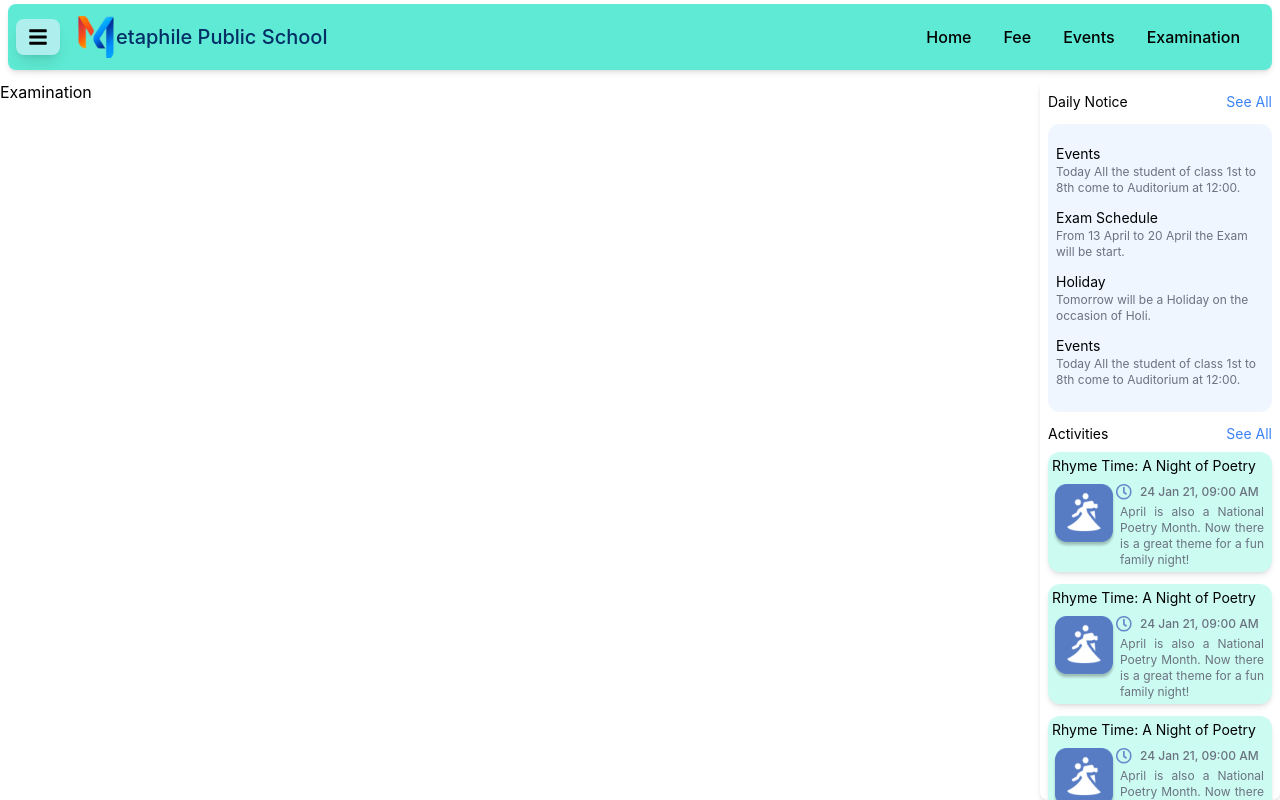
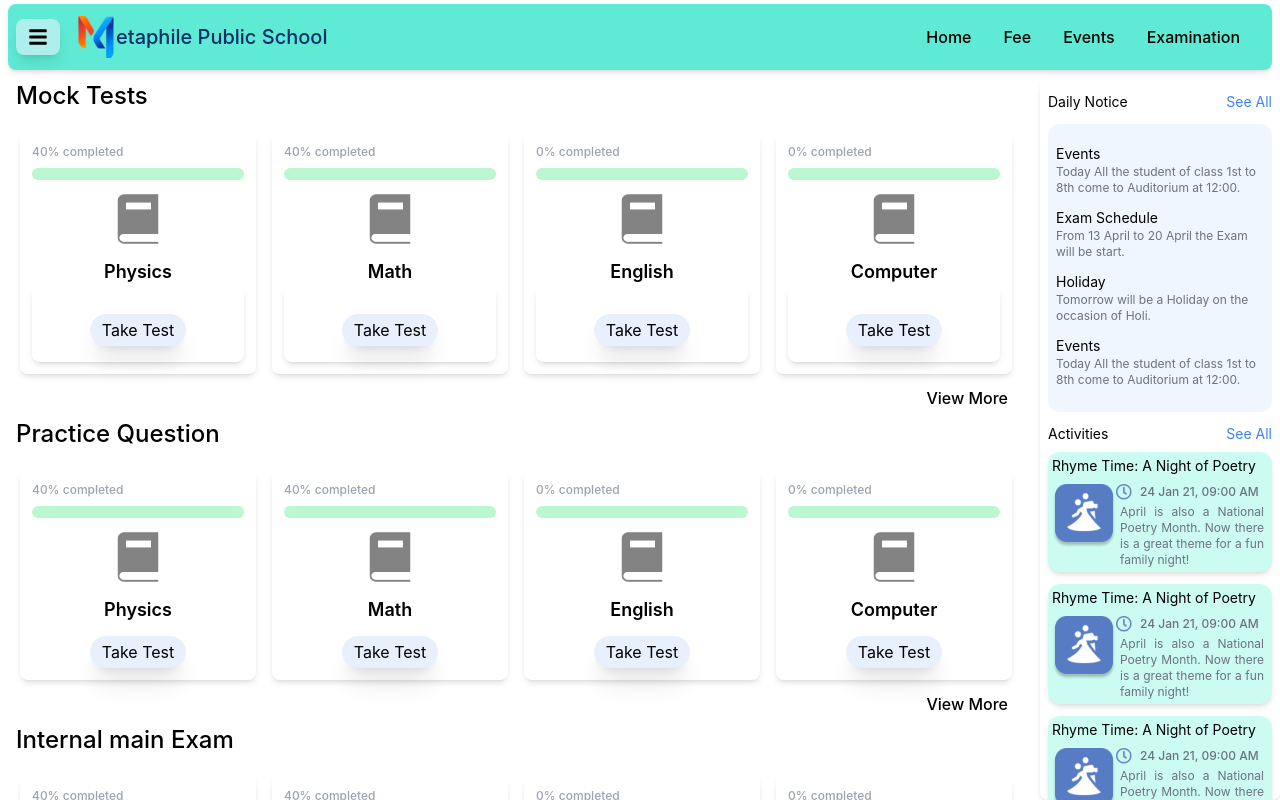
Before and after one commit to TheMetaphile/ERP, a React (Vite) app: page /Student-Dashboard/exam in a window 1280 px wide. Built offline with nearby package versions, Linux system fonts and the light colour scheme; grey boxes are pictures that could not be loaded.

Commit message:
Examination module + it's all route

```diff
--- /dev/null
+++ b/src/components/exam/ExamRoute.jsx
@@ -0,0 +1,7 @@
+import { Outlet } from "react-router-dom";
+
+export default function ExamRoute(){
+    return (
+        <Outlet />
+    )
+}
--- a/src/components/exam/Examination.jsx
+++ b/src/components/exam/Examination.jsx
@@ -1,7 +1,58 @@
-import React from 'react'
+import React, { useState } from 'react';
 
+import MockGrid from './utils/MockGrid'
+import PracticeGrid from './utils/PracticeGrid';
+import InternalGrid from './utils/InternalGrid'
 export default function Examination() {
+  const [mockAllTiles, setMockAllTiles] = useState(false);
+  const [practiceAllTiles, setPracticeAllTiles] = useState(false);
+  const [internalAllTiles, setInternalAllTiles] = useState(false);
+
+  const handleViewToggle = () => {
+    setMockAllTiles(!mockAllTiles);
+  };
+  const handleViewToggle2 = () => {
+    setPracticeAllTiles(!practiceAllTiles);
+  };
+  const handleViewToggle3 = () => {
+    setInternalAllTiles(!internalAllTiles);
+  };
   return (
-    <div>Examination</div>
+    <div className=" flex flex-col w-full overflow-y-auto items-start px-2 mb-1 pb-4 no-scrollbar rounded-lg shadow-md">
+      <h1 className="text-2xl font-medium px-2">Mock Tests</h1>
+      <div className=' w-full'>
+      <MockGrid showAll={mockAllTiles} />
+        <h1
+          className="float-right px-6 mb-2 font-medium cursor-pointer "
+          onClick={handleViewToggle}
+        >
+          {mockAllTiles ? 'View Less' : 'View More'}
+        </h1>
+      </div>
+
+      <h1 className="text-2xl font-medium px-2">Practice Question</h1>
+      <div className=' w-full'>
+      <PracticeGrid showAll={practiceAllTiles} />
+        <h1
+          className="float-right px-6 mb-2 font-medium cursor-pointer "
+          onClick={handleViewToggle2}
+        >
+          {practiceAllTiles ? 'View Less' : 'View More'}
+        </h1>
+      </div>
+
+      <h1 className="text-2xl font-medium px-2">Internal main Exam</h1>
+      <div className=' w-full'>
+      <InternalGrid showAll={internalAllTiles} />
+        <h1
+          className="float-right px-6 mb-2 font-medium cursor-pointer "
+          onClick={handleViewToggle3}
+        >
+          {internalAllTiles ? 'View Less' : 'View More'}
+        </h1>
+      </div>
+
+
+    </div>
   )
 }
--- /dev/null
+++ b/src/components/exam/utils/InternalGrid.jsx
@@ -0,0 +1,20 @@
+import InternalTile from "./InternalTile";
+
+export default function InternalGrid({ showAll }){
+    const Internal = [
+        { completed: "40%", subject: 'Physics' },
+        { completed: "40%", subject: 'Math' },
+        { completed: "0%", subject: 'English' },
+        { completed: "0%", subject: 'Computer' },
+        { completed: "0%", subject: 'Chemistry' },
+        { completed: "0%", subject: 'Hindi' },
+        { completed: "0%", subject: 'Social Science' }
+      ];
+    return (
+        <div className=" grid grid-cols-4 mobile:max-laptop:grid-cols-2 gap-2 p-3 w-full">
+        {Internal.slice(0, showAll ? Internal.length : 4).map((test, index) => (
+          <InternalTile key={index} completed={test.completed} subject={test.subject} />
+        ))}
+      </div>
+    )
+}
--- /dev/null
+++ b/src/components/exam/utils/InternalTile.jsx
@@ -0,0 +1,16 @@
+import LinearProgressBar from './../../Home/utils/SubjectProgress/LinearProgressBar/LinearProgressBar.jsx'
+import book from './../../../assets/subject.png'
+export default function InternalTile(props) {
+    return (
+        <div className=" p-3 tablet:mr-2 mobile:max-tablet:mb-3 rounded-lg shadow-md mt-2">
+            <h1 className='text-xs text-gray-400 font-medium'>{props.completed} completed</h1>
+            <div className='mt-2'>
+                <LinearProgressBar/>
+            </div>
+            <img src={book} alt="" className='m-auto mt-3'></img>
+            <div className="w-fit  m-auto mt-3 font-semibold text-lg">{props.subject}</div>
+            <div className="w-fit px-3 py-1 m-auto mt-3 bg-bg_blue rounded-full shadow-xl">Take Test</div>
+
+        </div>
+    )
+}
--- /dev/null
+++ b/src/components/exam/utils/MockGrid.jsx
@@ -0,0 +1,20 @@
+import MockTile from "./MockTile";
+
+export default function MockGrid({ showAll }){
+    const mock = [
+        { completed: "40%", subject: 'Physics' },
+        { completed: "40%", subject: 'Math' },
+        { completed: "0%", subject: 'English' },
+        { completed: "0%", subject: 'Computer' },
+        { completed: "0%", subject: 'Chemistry' },
+        { completed: "0%", subject: 'Hindi' },
+        { completed: "0%", subject: 'Social Science' }
+      ];
+    return (
+        <div className=" grid grid-cols-4 mobile:max-laptop:grid-cols-2 gap-2 p-3 w-full">
+        {mock.slice(0, showAll ? mock.length : 4).map((test, index) => (
+          <MockTile key={index} completed={test.completed} subject={test.subject} />
+        ))}
+      </div>
+    )
+}
--- /dev/null
+++ b/src/components/exam/utils/MockTile.jsx
@@ -0,0 +1,18 @@
+import LinearProgressBar from './../../Home/utils/SubjectProgress/LinearProgressBar/LinearProgressBar.jsx'
+import book from './../../../assets/subject.png'
+import { Link } from "react-router-dom";
+
+export default function MockTile(props) {
+    return (
+        <div className=" p-3 tablet:mr-2 mobile:max-tablet:mb-3 rounded-lg shadow-md mt-2">
+            <h1 className='text-xs text-gray-400 font-medium'>{props.completed} completed</h1>
+            <div className='mt-2'>
+                <LinearProgressBar />
+            </div>
+            <img src={book} alt="" className='m-auto mt-3'></img>
+            <div className="w-fit  m-auto mt-3 font-semibold text-lg">{props.subject}</div>
+            <Link to={`${props.subject}`} className=" flex shadow-md rounded-lg p-4 justify-between items-center self-center"><div className="w-fit px-3 py-1 m-auto mt-3 bg-bg_blue rounded-full shadow-xl">Take Test</div></Link>
+
+        </div>
+    )
+}
--- /dev/null
+++ b/src/components/exam/utils/PracticeGrid.jsx
@@ -0,0 +1,20 @@
+import PracticeTile from "./PracticeTile";
+
+export default function PracticeGrid({ showAll }){
+    const Practice = [
+        { completed: "40%", subject: 'Physics' },
+        { completed: "40%", subject: 'Math' },
+        { completed: "0%", subject: 'English' },
+        { completed: "0%", subject: 'Computer' },
+        { completed: "0%", subject: 'Chemistry' },
+        { completed: "0%", subject: 'Hindi' },
+        { completed: "0%", subject: 'Social Science' }
+      ];
+    return (
+        <div className=" grid grid-cols-4 mobile:max-laptop:grid-cols-2 gap-2 p-3 w-full">
+        {Practice.slice(0, showAll ? Practice.length : 4).map((test, index) => (
+          <PracticeTile key={index} completed={test.completed} subject={test.subject} />
+        ))}
+      </div>
+    )
+}
--- /dev/null
+++ b/src/components/exam/utils/PracticeTile.jsx
@@ -0,0 +1,16 @@
+import LinearProgressBar from './../../Home/utils/SubjectProgress/LinearProgressBar/LinearProgressBar.jsx'
+import book from './../../../assets/subject.png'
+export default function PracticeTile(props) {
+    return (
+        <div className=" p-3 tablet:mr-2 mobile:max-tablet:mb-3 rounded-lg shadow-md mt-2">
+            <h1 className='text-xs text-gray-400 font-medium'>{props.completed} completed</h1>
+            <div className='mt-2'>
+                <LinearProgressBar/>
+            </div>
+            <img src={book} alt="" className='m-auto mt-3'></img>
+            <div className="w-fit  m-auto mt-3 font-semibold text-lg">{props.subject}</div>
+            <div className="w-fit px-3 py-1 m-auto mt-3 bg-bg_blue rounded-full shadow-xl">Take Test</div>
+
+        </div>
+    )
+}
```
Also changed, not shown: src/routes.jsx (+12 -1 lines).
